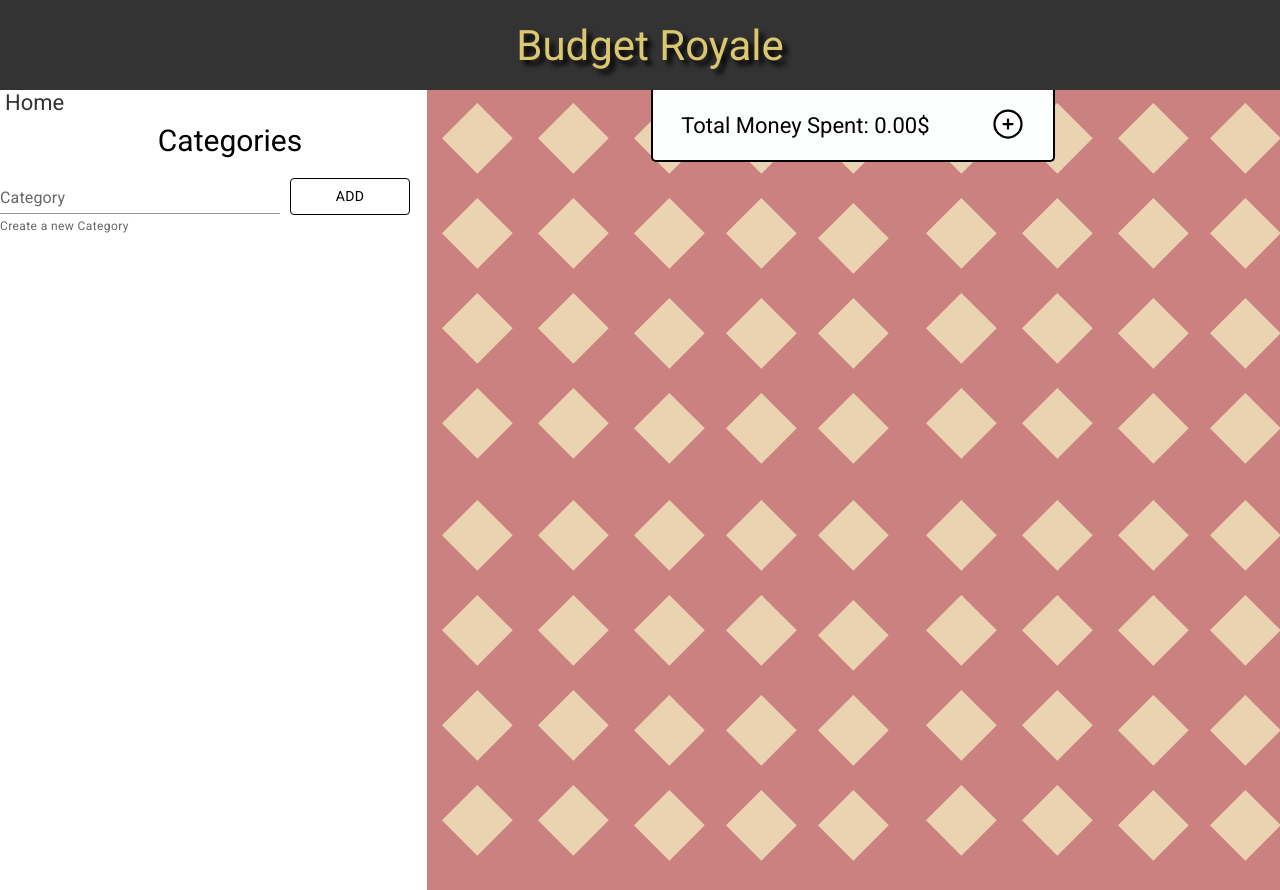
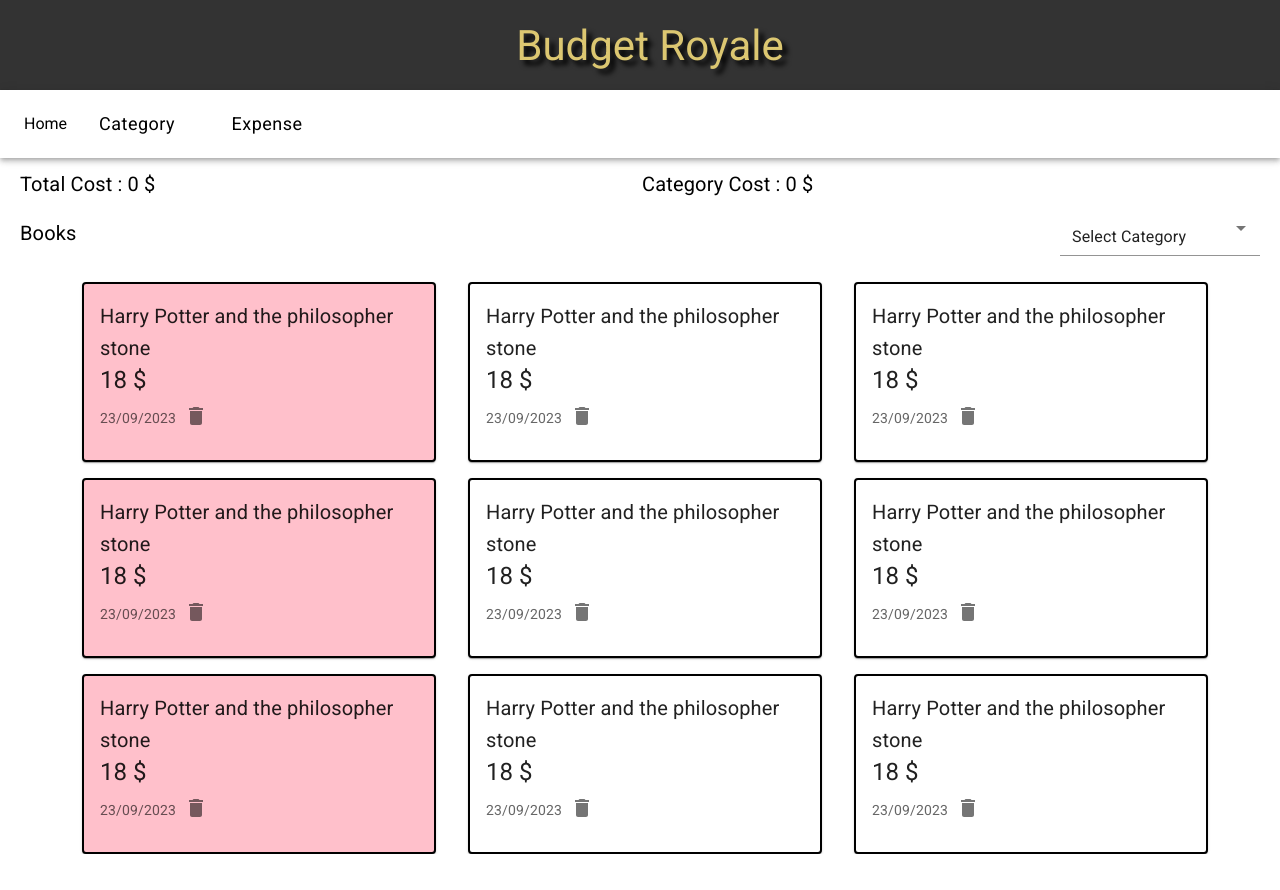
Before and after one commit to antal0x11/budget-royale, a Next.js app: page /expenses in a window 1280 px wide. After the commit the page ends 854 px from the top, so only its background shows below. Built offline with nearby package versions, Linux system fonts and the light colour scheme.

Commit message:
update: changed most of the components with mui components

```diff
--- a/lib/Categories.tsx
+++ b/lib/Categories.tsx
@@ -19,6 +19,9 @@
     ListItemText,
     ListItemIcon,
     IconButton,
+    Stack,
+    Switch,
+    FormControlLabel
 } from "@mui/material";
 import LabelImportantOutlinedIcon from "@mui/icons-material/LabelImportantOutlined";
 import DeleteIcon from "@mui/icons-material/Delete";
@@ -226,13 +229,16 @@
 
     return (
         <div className={styles.container}>
-            <div>
-                <Link href="/" className={styles.backHome}>
-                    Home
-                </Link>
-            </div>
-            <div className={styles.catTitle}>Categories</div>
             <div className={styles.subContainer}>
+                {notificationState.display && (
+                    <Alert
+                        severity={"error"}
+                        onClose={() => dispatchNotification({ type: "off" })}
+                    >
+                        {notificationState.msg}
+                    </Alert>
+                )}
+                <Stack direction={"column"} justifyContent={"center"} alignItems={"flex-start"}>
                     <TextField
                         label={"Category"}
                         variant={"standard"}
@@ -241,6 +247,14 @@
                         onInput={handleInput}
                         className={styles.textField}
                     />
+
+                    <FormControlLabel
+                        label={"Add Multiple Categories"}
+                        control={<Switch color={"primary"} />}
+                        labelPlacement={"start"}
+                    />
+                </Stack>
+                <Stack direction={"row"}>
                     <Button
                         variant="outlined"
                         onClick={handleAddCategoryItem}
@@ -248,15 +262,15 @@
                     >
                         Add
                     </Button>
-                {notificationState.display && (
-                    <Alert
-                        severity={"error"}
-                        onClose={() => dispatchNotification({ type: "off" })}
+
+                    <Button
+                        variant="outlined"
+                        style={addCategoryBtn}
                     >
-                        {notificationState.msg}
-                    </Alert>
-                )}
-                {data.length !== 0 && (
+                        Cancel
+                    </Button>
+                </Stack>
+                {/*{data.length !== 0 && (
                     <List component={"nav"}>
                         {data!.map((item: ExpensesObject, index: number) => {
                             return (
@@ -308,7 +322,7 @@
                     //         );
                     //     })}
                     // </ul>
-                )}
+                )}*/}
             </div>
         </div>
     );
--- a/pages/expenses/index.tsx
+++ b/pages/expenses/index.tsx
@@ -1,5 +1,5 @@
 import Head from "next/head";
-
+import Link from "next/link";
 import TopTitle from "@/lib/TopTitle";
 import ExpensesCard from "@/lib/ExpensesCard";
 import NewExpense from "@/lib/NewExpense";
@@ -17,6 +17,23 @@
   ExpensesCardProps,
   ActionOptions,
 } from "@/lib/ComponentTypes/ExpensesTypes";
+import {
+  Stack,
+  Box,
+  Card,
+  CardContent,
+  Typography,
+  IconButton,
+  AppBar,
+  Toolbar,
+  Select,
+  MenuItem,
+  Button,
+} from "@mui/material";
+import DeleteIcon from "@mui/icons-material/Delete";
+import MenuIcon from "@mui/icons-material/Menu";
+import AddIcon from "@mui/icons-material/Add";
+import AddCircleOutlineOutlinedIcon from "@mui/icons-material/AddCircleOutlineOutlined";
 
 export default function Expenses() {
   const [addExpense, setAddExpense] = React.useState<boolean>(false);
@@ -24,6 +41,7 @@
   const [displayData, setDisplayData] = React.useState<ExpensesCardProps[]>([]);
   const [totalCost, setTotalCost] = React.useState<number>(0);
   const [categoryInfo, setCategoryInfo] = React.useState<string>("");
+  const [displayCategoriesBox, setDisplayCategoriesBox] = React.useState(false);
 
   function updateData(
     action: ActionOptions,
@@ -137,7 +155,137 @@
       <TopTitle />
       <CategoryContext.Provider value={{ categoryInfo, updateCategoryInfo }}>
         <DataContext.Provider value={{ data, updateData }}>
-          <div className={styles.container}>
+          <Box sx={{ flexGrow: 1 }}>
+            <AppBar component={"nav"} position={"static"}>
+              <Toolbar style={{ backgroundColor: "white" }}>
+                <Link
+                  href="/"
+                  style={{ textDecoration: "none", color: "black" }}
+                >
+                  <Typography
+                    variant={"h7"}
+                    component={"div"}
+                    sx={{ flexGrow: 1 }}
+                  >
+                    Home
+                  </Typography>
+                </Link>
+
+                <Button
+                  variant="outlined"
+                  onClick={() => {
+                    setDisplayCategoriesBox((prev) => !prev);
+                  }}
+                  style={{
+                    marginTop: "12px",
+                    marginLeft: "10px",
+                    width: "120px",
+                    height: "fit-content",
+                    color: "black",
+                    borderColor: "black",
+                    border: "0px solid black",
+                    textTransform: "inherit",
+                    fontSize: "18px",
+                    marginBottom: "12px",
+                  }}
+                >
+                  Category
+                </Button>
+
+                <Button
+                  style={{
+                    marginTop: "12px",
+                    marginLeft: "10px",
+                    width: "120px",
+                    height: "fit-content",
+                    color: "black",
+                    borderColor: "black",
+                    border: "0px solid black",
+                    textTransform: "inherit",
+                    fontSize: "18px",
+                    marginBottom: "12px",
+                  }}
+                >
+                  Expense
+                </Button>
+              </Toolbar>
+            </AppBar>
+          </Box>
+
+          <Stack
+            direction={"row"}
+            alignItems={"center"}
+            justifyContent={"center"}
+          >
+            <Typography
+              variant={"h6"}
+              component={"div"}
+              sx={{ flexGrow: 1 }}
+              style={{ marginLeft: "20px", marginTop: "10px" }}
+            >
+              Total Cost : 0 $
+            </Typography>
+            <Typography
+              variant={"h6"}
+              component={"div"}
+              sx={{ flexGrow: 1 }}
+              style={{ marginLeft: "20px", marginTop: "10px" }}
+            >
+              Category Cost : 0 $
+            </Typography>
+          </Stack>
+
+          <Stack
+            direction={"row"}
+            alignItems={"center"}
+            justifyContent={"center"}
+          >
+            <Typography
+              variant={"h6"}
+              component={"div"}
+              sx={{ flexGrow: 1 }}
+              style={{ marginLeft: "20px" }}
+            >
+              Books
+            </Typography>
+
+            <Select
+              variant={"filled"}
+              label={"Select Category"}
+              style={{
+                width: "200px",
+                backgroundColor: "white",
+                marginBottom: "10px",
+                marginRight: "20px"
+              }}
+              value={"Select Category"}
+            >
+              <MenuItem value={"Select Category"}>Select Category</MenuItem>
+              <MenuItem value={"Books"}>Books</MenuItem>
+              <MenuItem value={"Games"}>Games</MenuItem>
+              <MenuItem value={"Elements"}>Elements</MenuItem>
+            </Select>
+          </Stack>
+
+          {displayCategoriesBox && (
+            <Box style={{ width: "fit-content", height: "fit-content" }}>
+              <Categories />
+            </Box>
+          )}
+
+          <Stack
+            direction={{ xs: "column", sm: "row" }}
+            justifyContent={"center"}
+            alignItems={"center"}
+          >
+            <Box>
+              <T />
+              <T />
+              <T />
+            </Box>
+          </Stack>
+
+          {/*<div className={styles.container}>
             <div className={styles.mainContainerItemsLeft}>
               <Categories />
             </div>
@@ -170,9 +318,110 @@
                   })}
               </div>
             </div>
-          </div>
+          </div>*/}
         </DataContext.Provider>
       </CategoryContext.Provider>
     </>
   );
 }
+
+function T() {
+  return (
+    <Box style={{ width: "fit-content", marginLeft: "10px" }}>
+      <Stack direction={"row"} justifyContent={"center"} alignItems={"center"}>
+        <Stack
+          direction={{ xs: "column", sm: "row" }}
+          spacing={{ xs: 1, sm: 2, md: 4 }}
+          mt={2}
+        >
+          <Card
+            style={{
+              border: "2px solid black",
+              width: "350px",
+              backgroundColor: "pink",
+            }}
+          >
+            <CardContent>
+              <Typography
+                gutterbottom={"true"}
+                variant={"h6"}
+                component={"div"}
+              >
+                Harry Potter and the philosopher stone
+              </Typography>
+              <Typography variant={"h5"} component={"div"}>
+                18 $
+              </Typography>
+              <Stack direction={"row"}>
+                <Typography
+                  variant={"body2"}
+                  color={"text.secondary"}
+                  style={{ marginTop: "12px" }}
+                >
+                  23/09/2023
+                </Typography>
+                <IconButton aria-label="delete">
+                  <DeleteIcon />
+                </IconButton>
+              </Stack>
+            </CardContent>
+          </Card>
+
+          <Card style={{ border: "2px solid black", width: "350px" }}>
+            <CardContent>
+              <Typography
+                gutterbottom={"true"}
+                variant={"h6"}
+                component={"div"}
+              >
+                Harry Potter and the philosopher stone
+              </Typography>
+              <Typography variant={"h5"} component={"div"}>
+                18 $
+              </Typography>
+              <Stack direction={"row"}>
+                <Typography
+                  variant={"body2"}
+                  color={"text.secondary"}
+                  style={{ marginTop: "12px" }}
+                >
+                  23/09/2023
+                </Typography>
+                <IconButton aria-label="delete">
+                  <DeleteIcon />
+                </IconButton>
+              </Stack>
+            </CardContent>
+          </Card>
+
+          <Card style={{ border: "2px solid black", width: "350px" }}>
+            <CardContent>
+              <Typography
+                gutterbottom={"true"}
+                variant={"h6"}
+                component={"div"}
+              >
+                Harry Potter and the philosopher stone
+              </Typography>
+              <Typography variant={"h5"} component={"div"}>
+                18 $
+              </Typography>
+              <Stack direction={"row"}>
+                <Typography
+                  variant={"body2"}
+                  color={"text.secondary"}
+                  style={{ marginTop: "12px" }}
+                >
+                  23/09/2023
+                </Typography>
+                <IconButton aria-label="delete">
+                  <DeleteIcon />
+                </IconButton>
+              </Stack>
+            </CardContent>
+          </Card>
+        </Stack>
+      </Stack>
+    </Box>
+  );
+}
--- a/styles/categories.module.css
+++ b/styles/categories.module.css
@@ -5,12 +5,13 @@
 .container {
     display: flex;
     flex-direction: column;
-    width: 460px;
-    height: 350px;
+    width: fit-content;
+    height: 100px;
     /* border: 2px solid black;
     border-radius: 5px; */
-    margin-top: 0;
-    margin-left: 0;
+    margin-top: 10px;
+    margin-left: 10px;
+    margin-bottom: 100px;
 }
 
 .container h2 {
```
Lines whose indentation alone changed are shown as unchanged.
